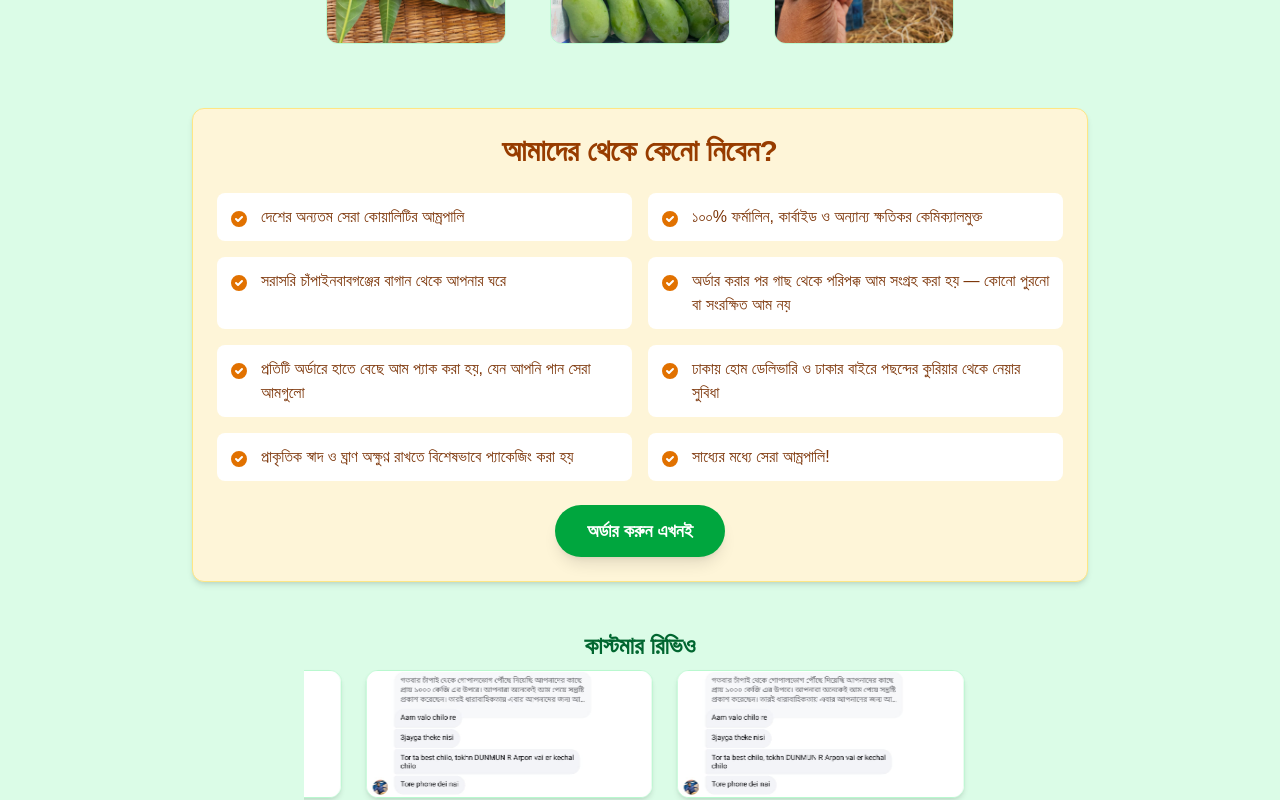
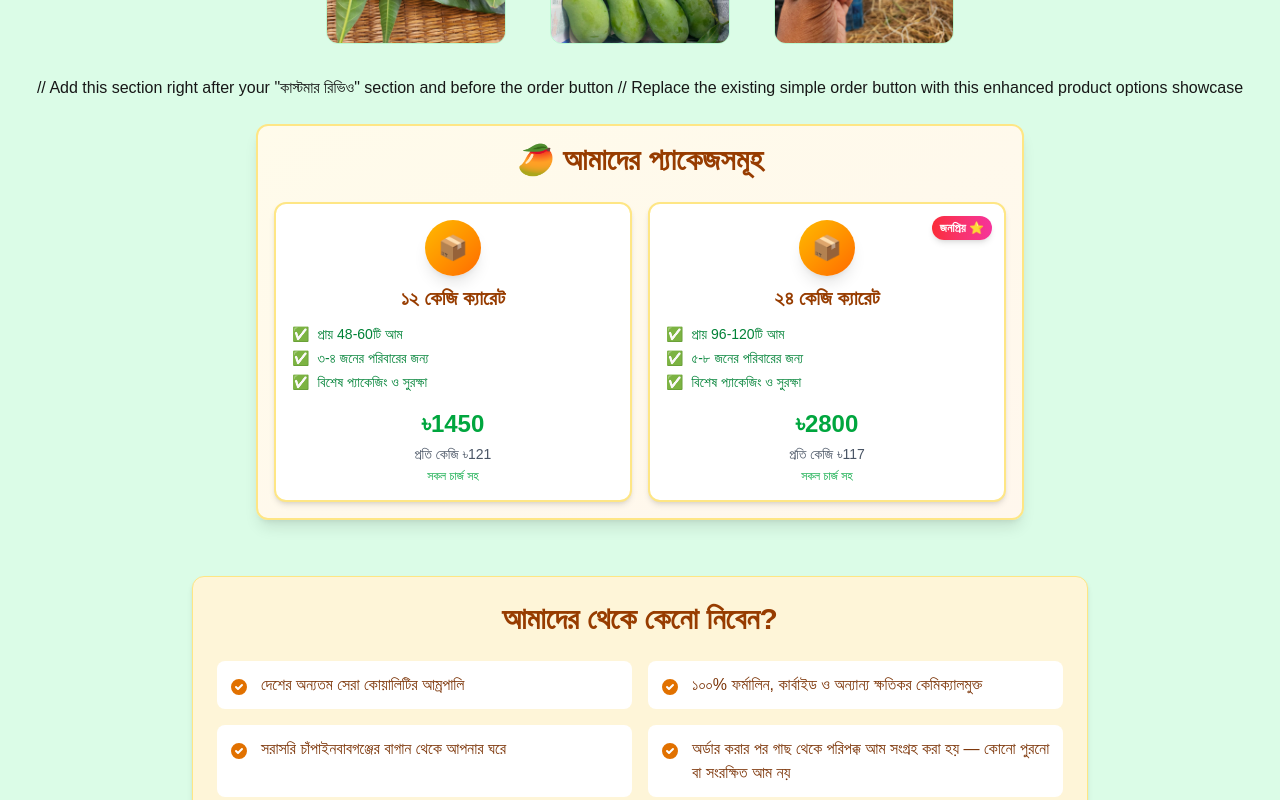
Before and after one commit to eshromanch/project-aam, a Next.js app: page / in a window 1280 px wide. Shown: the part 1820-2620 px from the top of the page. Built offline with nearby package versions, Linux system fonts and the light colour scheme.

Commit message:
package highlight section

```diff
--- a/src/app/page.tsx
+++ b/src/app/page.tsx
@@ -324,6 +324,74 @@ const handleShowPayment = () => {
           />
         </div>
       </div>
+      // Add this section right after your "কাস্টমার রিভিও" section and before the order button
+// Replace the existing simple order button with this enhanced product options showcase
+
+{/* Product Options Showcase Section */}
+<div className="w-full max-w-3xl mx-auto my-6 p-4 bg-gradient-to-br from-amber-50 to-orange-50 rounded-xl shadow-lg border-2 border-amber-200">
+  <div className="text-center mb-6">
+    <h2 className="text-2xl md:text-3xl font-bold text-amber-800 mb-2">
+      🥭 আমাদের প্যাকেজসমূহ
+    </h2>
+  </div>
+
+  <div className="grid grid-cols-1 md:grid-cols-2 gap-4">
+    {PRODUCT.options.map((option, index) => (
+      <div
+        key={option.value}
+        className="relative bg-white rounded-xl shadow-md border-2 border-amber-200 hover:shadow-lg transition-all duration-300"
+      >
+        {/* Popular Badge for 24kg */}
+        {option.value === 24 && (
+          <div className="absolute top-3 right-3 bg-gradient-to-r from-red-500 to-pink-500 text-white px-2 py-1 rounded-full text-xs font-bold shadow-md">
+            জনপ্রিয় ⭐
+          </div>
+        )}
+
+        <div className="p-4">
+          {/* Package Header */}
+          <div className="text-center mb-3">
+            <div className="inline-flex items-center justify-center w-14 h-14 bg-gradient-to-br from-amber-400 to-orange-500 rounded-full shadow-lg mb-2">
+              <span className="text-2xl">📦</span>
+            </div>
+            <h3 className="text-xl font-bold text-amber-800">{option.label}</h3>
+          </div>
+
+          {/* Features */}
+          <div className="space-y-1 mb-4">
+            <div className="flex items-center gap-2 text-green-700 text-sm">
+              <span className="text-green-500">✅</span>
+              <span>প্রায় {Math.floor(option.value * 4)}-{Math.ceil(option.value * 5)}টি আম</span>
+            </div>
+            <div className="flex items-center gap-2 text-green-700 text-sm">
+              <span className="text-green-500">✅</span>
+              <span>
+                {option.value === 12 ? '৩-৪ জনের পরিবারের জন্য' : '৫-৮ জনের পরিবারের জন্য'}
+              </span>
+            </div>
+            <div className="flex items-center gap-2 text-green-700 text-sm">
+              <span className="text-green-500">✅</span>
+              <span>বিশেষ প্যাকেজিং ও সুরক্ষা</span>
+            </div>
+          </div>
+
+          {/* Price Section */}
+          <div className="text-center">
+            <div className="text-2xl font-bold text-green-600 mb-1">
+              ৳{option.price}
+            </div>
+            <div className="text-sm text-gray-600">
+              প্রতি কেজি ৳{Math.round(option.price / option.value)}
+            </div>
+            <div className="text-xs text-green-600 font-medium mt-1">
+              সকল চার্জ সহ
+            </div>
+          </div>
+        </div>
+      </div>
+    ))}
+  </div>
+</div>
       <div className="w-full max-w-4xl mx-auto my-8 p-6 bg-[#fef5d8] rounded-xl shadow-md border border-amber-200">
   <h2 className="text-2xl md:text-3xl font-bold text-center text-amber-800 mb-6">
     আমাদের থেকে কেনো নিবেন?
@@ -402,7 +470,6 @@ const handleShowPayment = () => {
           }
         `}</style>
       </div>
-
 
 
       {/* Fullscreen Image Modal */}
```
